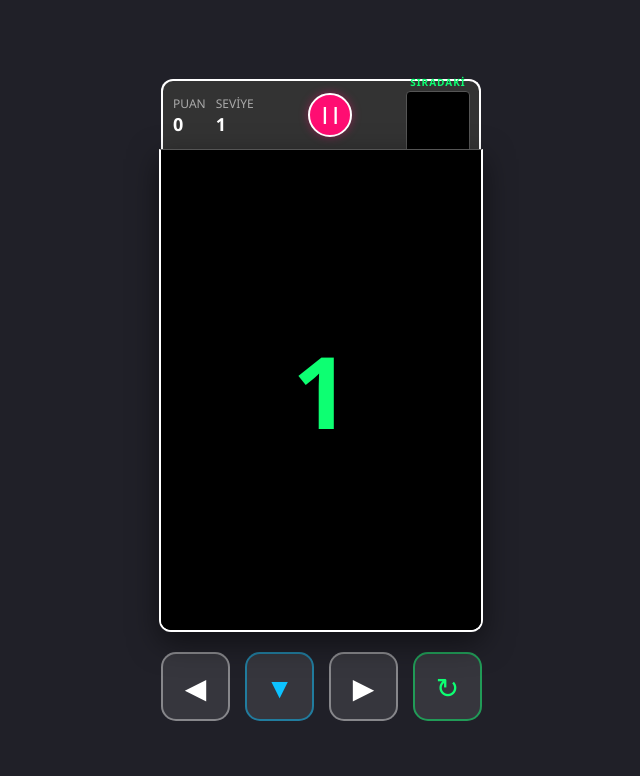
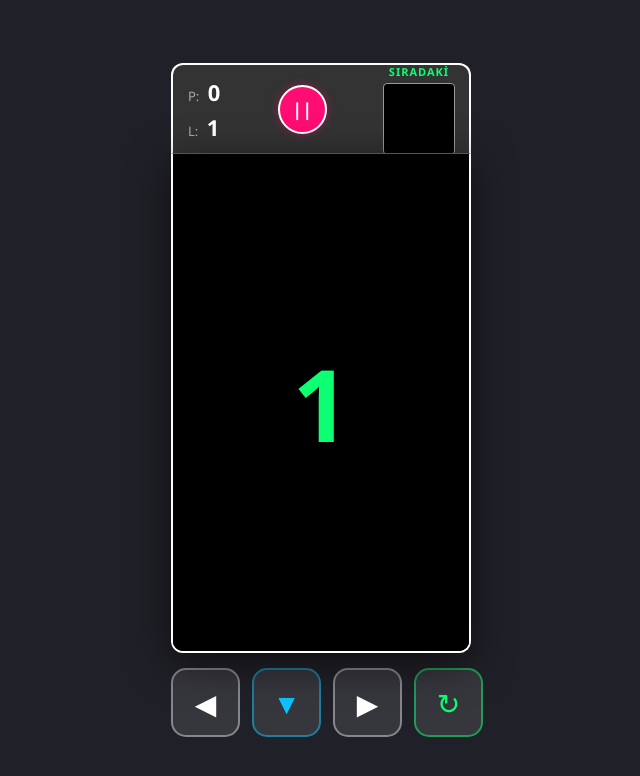
Before and after one commit to balikcioglukaya-svg/crazy-tetris, a plain HTML site: page index.html in a window 1280 px wide. Both pictures are taken after a click on the button "OYNA". Shown: the whole page, without its empty margins (319-959 px from the left). Drawn offline with Linux system fonts and the light colour scheme.

Commit message:
Update index.html

```diff
--- a/index.html
+++ b/index.html
@@ -4,14 +4,19 @@
     <meta charset="UTF-8">
     <meta name="viewport" content="width=device-width, initial-scale=1.0, maximum-scale=1.0, user-scalable=no">
     <meta name="apple-mobile-web-app-capable" content="yes">
-    <title>CRAZY TETRIS MOBILE PRO</title>
+    <title>CRAZY TETRIS PRO MAX</title>
     <style>
         :root {
             --bg-color: #202028;
             --ui-bg: rgba(0, 0, 0, 0.95);
             --accent: #3877FF;
             --border-color: #fff;
-            --container-width: 320px;
+            /* MATEMATİKSEL DÜZELTME:
+               12 Sütun x 25px = 300px Genişlik
+               20 Satır x 25px = 500px Yükseklik
+               Bu oran bozulursa bloklar kaybolur. */
+            --game-width: 300px;
+            --game-height: 500px;
         }
 
         body {
@@ -36,17 +41,18 @@
             align-items: center;
         }
 
-        /* --- ÜST BİLGİ ÇUBUĞU --- */
+        /* --- ÜST BİLGİ ÇUBUĞU (Genişletildi) --- */
         #top-bar {
-            display: none;
-            width: var(--container-width);
-            height: 70px;
+            display: none; /* Başlangıçta gizli */
+            width: var(--game-width);
+            height: 90px; /* Yükseklik artırıldı */
             background: #333;
+            /* Çerçeve uyumu için box-sizing ve border ayarları */
+            box-sizing: border-box;
             border: 2px solid var(--border-color);
-            border-bottom: none;
+            border-bottom: none; /* Oyun alanıyla bütünleşsin */
             border-radius: 12px 12px 0 0;
-            padding: 0 10px;
-            box-sizing: border-box;
+            padding: 0 15px;
             flex-direction: row;
             justify-content: space-between;
             align-items: center;
@@ -54,29 +60,29 @@
 
         .stats-group {
             text-align: left;
-            font-size: 12px;
+            font-size: 13px;
             color: #aaa;
             display: flex;
-            gap: 10px;
+            flex-direction: column;
+            justify-content: center;
+            gap: 5px;
         }
-        .stat-item div { margin-bottom: 2px; }
         .stats-val {
             color: #fff;
-            font-size: 18px;
+            font-size: 22px;
             font-weight: bold;
-            display: block;
+            margin-left: 5px;
         }
 
-        /* YENİ: Header Pause Butonu */
+        /* Header Pause Butonu */
         .header-pause-btn {
-            width: 40px;
-            height: 40px;
-            background: #FF0D72; /* Kırmızı Durdurma Rengi */
+            width: 45px;
+            height: 45px;
+            background: #FF0D72;
             border: 2px solid #fff;
             border-radius: 50%;
             color: white;
             font-weight: bold;
-            font-family: monospace;
             font-size: 18px;
             display: flex;
             align-items: center;
@@ -91,31 +97,35 @@
             flex-direction: column;
             align-items: center;
             justify-content: center;
+            width: 70px; /* Sabit genişlik */
         }
         .next-label {
-            font-size: 10px;
+            font-size: 11px;
             color: #0DFF72;
-            margin-bottom: 2px;
+            margin-bottom: 4px;
             font-weight: bold;
             letter-spacing: 1px;
+            white-space: nowrap; /* Yazı taşmasın */
         }
         #next-canvas {
             background: #000;
-            border: 1px solid #555;
+            border: 1px solid #999;
             display: block;
             border-radius: 4px;
         }
 
-        /* --- OYUN ALANI --- */
+        /* --- OYUN ALANI (Boyutlar Sabitlendi) --- */
         #game-area-container {
             position: relative;
-            width: var(--container-width);
-            height: 480px;
+            width: var(--game-width);
+            height: var(--game-height);
+            box-sizing: border-box; /* Border dahil hesaplama */
             border: 2px solid var(--border-color);
-            border-top: 1px solid #555;
+            border-top: 1px solid #555; /* Üst bar ile ayrım çizgisi */
             border-radius: 0 0 12px 12px;
             overflow: hidden;
-            box-shadow: 0 10px 30px rgba(0,0,0,0.5);
+            box-shadow: 0 10px 40px rgba(0,0,0,0.6);
+            background: #000;
         }
 
         canvas {
@@ -138,7 +148,6 @@
         }
 
         .menu-screen { position: fixed; z-index: 200; background: var(--bg-color); }
-
         .hidden { display: none !important; }
 
         h1.game-title {
@@ -171,15 +180,14 @@
             background: #333; width: 80%; border-radius: 10px; padding: 15px; text-align: center;
         }
         .high-score-list li { font-size: 22px; margin: 10px 0; border-bottom: 1px solid #555; color: #fff; }
-        .high-score-list li:nth-child(1) { color: #FFE138; font-weight: bold; }
 
         /* --- MOBİL KONTROLLER --- */
         #mobile-controls {
             display: grid;
             grid-template-columns: repeat(4, 1fr);
-            gap: 15px;
-            width: var(--container-width);
-            margin-top: 20px;
+            gap: 12px;
+            width: var(--game-width);
+            margin-top: 15px;
             justify-items: center;
         }
 
@@ -196,6 +204,7 @@
             color: white;
             user-select: none;
             transition: background 0.1s;
+            /* Hepsi aynı görsel stilde */
         }
 
         .control-btn:active {
@@ -204,6 +213,7 @@
             transform: scale(0.95);
         }
 
+        /* İkon Renkleri */
         .btn-rotate { color: #0DFF72; border-color: rgba(13, 255, 114, 0.5); }
         .btn-down { color: #0DC2FF; border-color: rgba(13, 194, 255, 0.5); }
 
@@ -227,8 +237,8 @@
 
         <div id="top-bar">
             <div class="stats-group">
-                <div class="stat-item">PUAN<span class="stats-val" id="score-val">0</span></div>
-                <div class="stat-item">SEVİYE<span class="stats-val" id="level-val">1</span></div>
+                <div>P: <span class="stats-val" id="score-val">0</span></div>
+                <div>L: <span class="stats-val" id="level-val">1</span></div>
             </div>
 
             <div id="btn-header-pause" class="header-pause-btn">||</div>
@@ -240,7 +250,7 @@
         </div>
 
         <div id="game-area-container">
-            <canvas id="tetris" width="320" height="480"></canvas>
+            <canvas id="tetris" width="300" height="500"></canvas>
 
             <div id="overlay-countdown" class="overlay hidden">
                 <div style="font-size:100px; font-weight:bold; color:#0DFF72;" id="count-num">3</div>
@@ -267,14 +277,17 @@
     </div>
 
     <script>
-        // --- AYARLAR ---
+        // --- AYARLAR & MATEMATİK ---
         const canvas = document.getElementById('tetris');
         const context = canvas.getContext('2d');
         const nextCanvas = document.getElementById('next-canvas');
         const nextContext = nextCanvas.getContext('2d');
 
-        const scaleFactor = 320 / 12;
-        context.scale(scaleFactor, scaleFactor);
+        // ÇÖZÜM BURADA:
+        // Genişlik: 300px / 12 Sütun = 25px (Tam sayı)
+        // Yükseklik: 500px / 20 Satır = 25px (Tam sayı)
+        // Artık aspect ratio bozulmayacak, alttan satır kaybolmayacak.
+        context.scale(25, 25);
         nextContext.scale(15, 15);
 
         const arena = createMatrix(12, 20);
@@ -287,7 +300,7 @@
         let isPaused = false;
         let animationId = null;
 
-        // --- TEMEL FONKSİYONLAR ---
+        // --- FONKSİYONLAR ---
         function createMatrix(w, h) {
             const matrix = [];
             while (h--) matrix.push(new Array(w).fill(0));
@@ -309,7 +322,8 @@
 
         function draw() {
             context.fillStyle = '#000';
-            context.fillRect(0, 0, canvas.width / scaleFactor, canvas.height / scaleFactor);
+            // Canvas'ı temizle (300/25 = 12, 500/25 = 20)
+            context.fillRect(0, 0, 12, 20);
             drawMatrix(arena, {x: 0, y: 0}, context);
             drawMatrix(player.matrix, player.pos, context);
         }
@@ -438,7 +452,7 @@
             dropInterval = Math.max(100, 1000 - (level - 1) * 100);
         }
 
-        // --- YÖNETİM ---
+        // --- OYUN YÖNETİMİ ---
         function showMainMenu() {
             isRunning = false;
             document.getElementById('menu-main').classList.remove('hidden');
@@ -531,12 +545,9 @@
             listEl.innerHTML = scores.length ? scores.map((s, i) => `<li>${i+1}. ${s}</li>`).join('') : "<li>Henüz skor yok</li>";
         }
 
-        // --- KONTROLLER & OLAYLAR ---
-
-        // Header Pause Butonu
+        // --- KONTROLLER ---
         document.getElementById('btn-header-pause').addEventListener('click', (e) => {
-            e.preventDefault();
-            togglePause();
+            e.preventDefault(); togglePause();
         });
 
         function bindTouch(id, actionStart, actionEnd) {
@@ -558,12 +569,14 @@
         let downIntervalId = null;
         bindTouch('btn-down',
             () => {
-                playerDrop();
+                playerDrop(); // İlk dokunuşta hemen indir
+                // Basılı tutunca seri indir
                 if (!downIntervalId) downIntervalId = setInterval(() => playerDrop(), 50);
             },
             () => { if (downIntervalId) { clearInterval(downIntervalId); downIntervalId = null; } }
         );
 
+        // Klavye
         document.addEventListener('keydown', event => {
             if(document.getElementById('game-container').classList.contains('hidden')) return;
             if (event.keyCode === 27) togglePause();
```
